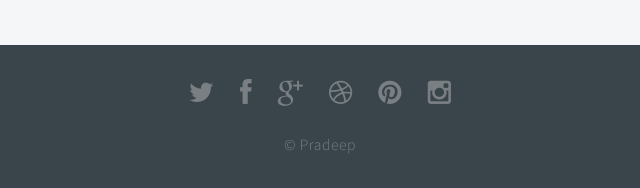
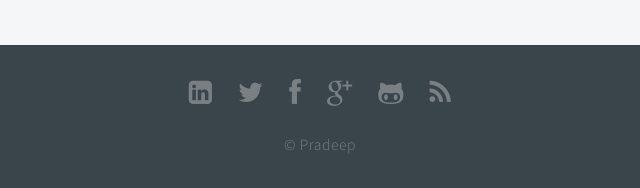
Before and after one commit to pradeepvairamani/rvpradeep.github.io, a plain HTML site: page index.html in a window 1280 px wide. Shown: the part 3987-4175 px from the top of the page, 320-960 px from the left. Drawn offline with Linux system fonts and the light colour scheme.

Commit message:
Social networks

```diff
--- a/index.html
+++ b/index.html
@@ -147,12 +147,12 @@
 				     Use anything from here: http://fortawesome.github.io/Font-Awesome/cheatsheet/)
 				-->
 					<ul class="actions">
-						<li><a href="#" class="fa solo fa-twitter"><span>Twitter</span></a></li>
-						<li><a href="#" class="fa solo fa-facebook"><span>Facebook</span></a></li>
-						<li><a href="#" class="fa solo fa-google-plus"><span>Google+</span></a></li>
-						<li><a href="#" class="fa solo fa-dribbble"><span>Dribbble</span></a></li>
-						<li><a href="#" class="fa solo fa-pinterest"><span>Pinterest</span></a></li>
-						<li><a href="#" class="fa solo fa-instagram"><span>Instagram</span></a></li>
+						<li><a href="http://www.linkedin.com/profile/view?id=27209272" class="fa solo fa-linkedin-square"><span>Linkedin</span></a></li>
+						<li><a href="https://twitter.com/pradeep_rv123" class="fa solo fa-twitter"><span>Twitter</span></a></li>
+						<li><a href="https://www.facebook.com/pradeep.rv" class="fa solo fa-facebook"><span>Facebook</span></a></li>
+						<li><a href="https://plus.google.com/u/0/+pradeepRV123/about" class="fa solo fa-google-plus"><span>Google+</span></a></li>
+						<li><a href="https://github.com/rvpradeep" class="fa solo fa-github-alt"><span>Github</span></a></li>
+						<li><a href="https://pradeeprv123.blogspot.com" class="fa solo fa-rss"><span>Blog</span></a></li>
 					</ul>
 
 				<!-- Menu -->
```
